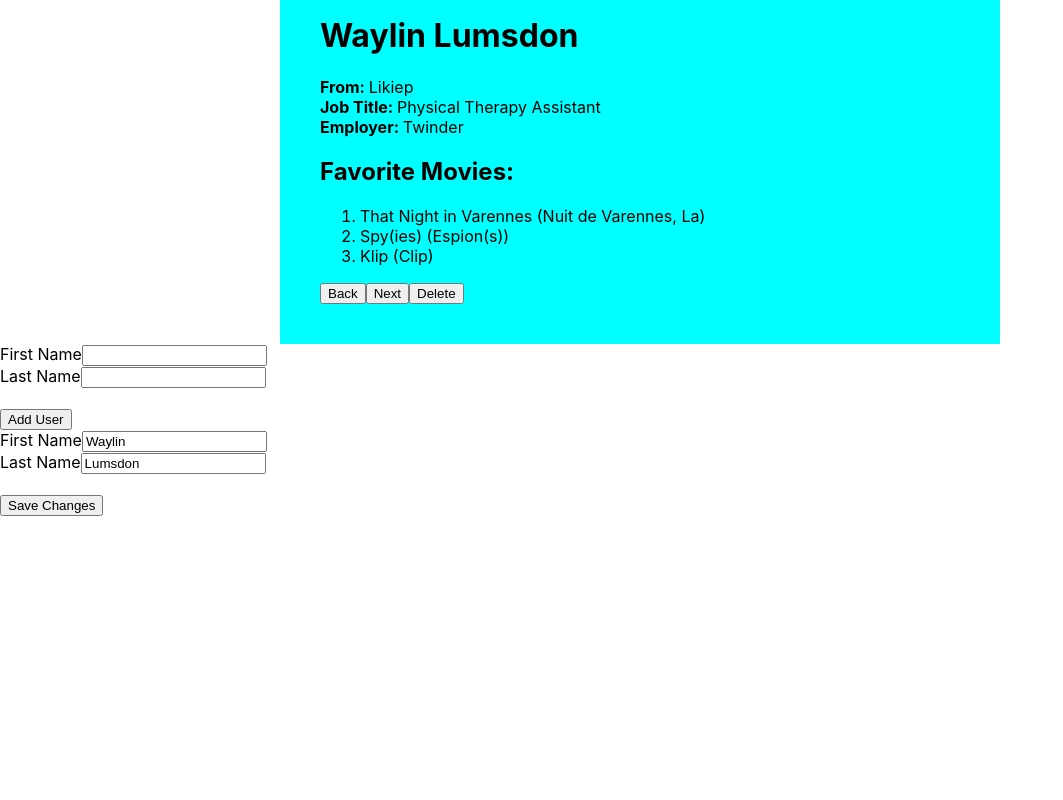
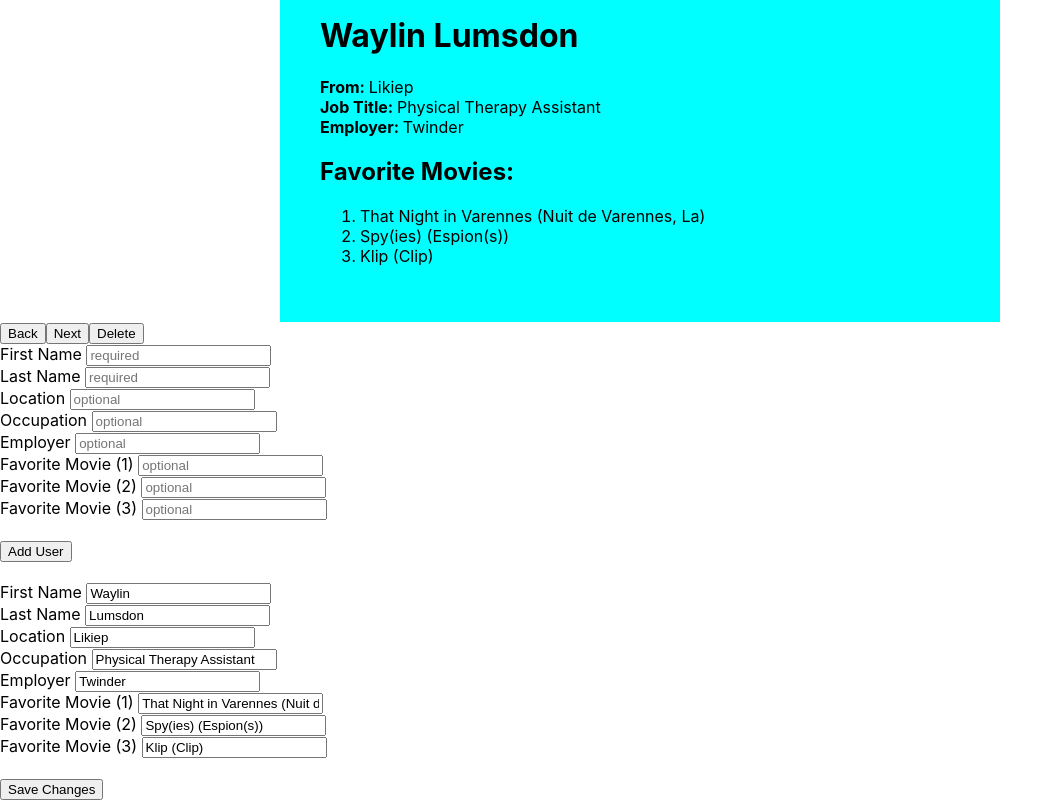
Before and after one commit to Brandao-lang/user-directory, a React (Create React App) app: page / in a window 1280 px wide. Shown: the part 244-1044 px from the top of the page, without its empty margins (0-1063 px from the left). Before the commit the page ends 800 px from the top, so only its background shows below. Built offline with nearby package versions, Linux system fonts and the light colour scheme.

Commit message:
added all input fields

```diff
--- a/src/App.js
+++ b/src/App.js
@@ -4,6 +4,7 @@ import { useState } from 'react';
 import data from './data';
 import NewUser from './Components/NewUser';
 import EditUser from './Components/EditUser';
+import Navigator from './Components/Navigation';
 
 function App() {
   const [currentUser, setCurrentUser] = useState(0)
@@ -45,16 +46,14 @@ function App() {
     setUserData(changedArr)
   }
 
-
-
-
-
   return (
     <div className="App-main">
-      <User currentUser={currentUser} btnNextHandler={btnNextHandler}
+      <User currentUser={currentUser} userData={userData} />
+      <Navigator  btnNextHandler={btnNextHandler}
       btnBackHandler={btnBacktHandler}
       userData={userData} deleteHandler={deleteHandler}/>
       <NewUser userData={userData} currentUser={currentUser} addHandler={addHandler}/>
+      <br/>
       <EditUser userData={userData} currentUser={currentUser} editHandler = {editHandler}/>
     </div>
   );
--- a/src/Components/EditUser.js
+++ b/src/Components/EditUser.js
@@ -6,22 +6,27 @@ export default function EditUser(props) {
         enableReinitialize: true,
         initialValues: {
             firstName: props.userData[props.currentUser].name.first,
-            lastName: props.userData[props.currentUser].name.last
+            lastName: props.userData[props.currentUser].name.last,
+            location: props.userData[props.currentUser].city,
+            occupation: props.userData[props.currentUser].title,
+            employer: props.userData[props.currentUser].employer,
+            movieOne: props.userData[props.currentUser].favoriteMovies[0],
+            movieTwo: props.userData[props.currentUser].favoriteMovies[1],
+            movieThree: props.userData[props.currentUser].favoriteMovies[2]
         },
         onSubmit: values => {
             const update = {id: props.currentUser,
                 name: {first: formik.values.firstName, last: formik.values.lastName},
-                city: "Likiep",
+                city: formik.values.location,
                 country: "Marshall Islands",
-                employer: "Twinder",
-                title: "Physical Therapy Assistant",
+                employer: formik.values.employer,
+                title: formik.values.occupation,
                 favoriteMovies: [
-                "That Night in Varennes (Nuit de Varennes, La)",
-                "Spy(ies) (Espion(s))",
-                "Klip (Clip)"
+                formik.values.movieOne,
+                formik.values.movieTwo,
+                formik.values.movieThree
         ]
       }
-
             props.editHandler(update)
         },
 
@@ -29,7 +34,7 @@ export default function EditUser(props) {
 
     return (
         <form onSubmit={formik.handleSubmit}>
-        <label htmlFor="firstName">First Name</label>
+        <label htmlFor="firstName">First Name </label>
         <input
             id="firstName"
             name="firstName"
@@ -38,7 +43,7 @@ export default function EditUser(props) {
             value={formik.values.firstName}
         />
     <br/>
-        <label htmlFor="lastName">Last Name</label>
+        <label htmlFor="lastName">Last Name </label>
             <input
              id="lastName"
              name="lastName"
@@ -47,7 +52,66 @@ export default function EditUser(props) {
              value={formik.values.lastName}
         />
     <br/>
-
+        <label htmlFor="location">Location </label>
+                <input
+                 id="location"
+                 name="location"
+                  type="text"
+                  placeholder="optional"
+                  onChange={formik.handleChange}
+                 value={formik.values.location}
+            />
+        <br/>
+        <label htmlFor="occupation">Occupation </label>
+                <input
+                 id="occupation"
+                 name="occupation"
+                  type="text"
+                  placeholder="optional"
+                  onChange={formik.handleChange}
+                 value={formik.values.occupation}
+            />
+        <br/>
+        <label htmlFor="employer">Employer </label>
+                <input
+                 id="employer"
+                 name="employer"
+                  type="text"
+                  placeholder="optional"
+                  onChange={formik.handleChange}
+                 value={formik.values.employer}
+            />
+        <br/>
+        <label htmlFor="movieOne">Favorite Movie (1) </label>
+                <input
+                 id="movieOne"
+                 name="movieOne"
+                  type="text"
+                  placeholder="optional"
+                  onChange={formik.handleChange}
+                 value={formik.values.movieOne}
+            />
+        <br/>
+        <label htmlFor="movieTwo">Favorite Movie (2) </label>
+                <input
+                 id="movieTwo"
+                 name="movieTwo"
+                  type="text"
+                  placeholder="optional"
+                  onChange={formik.handleChange}
+                 value={formik.values.movieTwo}
+            />
+        <br/>
+        <label htmlFor="movieThree">Favorite Movie (3) </label>
+                <input
+                 id="movieThree"
+                 name="movieThree"
+                  type="text"
+                  placeholder="optional"
+                  onChange={formik.handleChange}
+                 value={formik.values.movieThree}
+            />
+        <br/>
     <br/>
         <button type="submit">Save Changes</button>
   </form>
--- /dev/null
+++ b/src/Components/Navigation.js
@@ -0,0 +1,11 @@
+import React from 'react'
+
+export default function Navigator(props) {
+    return (
+        <div className="nav-buttons">
+             <button onClick={props.btnBackHandler}>Back</button>
+            <button onClick={props.btnNextHandler}>Next</button>
+            <button onClick={props.deleteHandler}>Delete</button>
+        </div>
+    )
+}
--- a/src/Components/NewUser.js
+++ b/src/Components/NewUser.js
@@ -5,22 +5,28 @@ export default function NewUser (props) {
     const formik = useFormik({
         initialValues: {
             firstName: '',
-            lastName: ''
+            lastName: '',
+            location: '',
+            occupation: '',
+            employer: '',
+            movieOne: '',
+            movieTwo: '',
+            movieThree: ''
         },
         onSubmit: (values, {resetForm}) => {
-            const test = {id: props.userData.length+1,
+            const user = {id: props.userData.length+1,
             name: {first: formik.values.firstName, last: formik.values.lastName},
-            city: "Likiep",
+            city: formik.values.location,
             country: "Marshall Islands",
-            employer: "Twinder",
-            title: "Physical Therapy Assistant",
+            employer: formik.values.employer,
+            title: formik.values.occupation,
             favoriteMovies: [
-            "That Night in Varennes (Nuit de Varennes, La)",
-            "Spy(ies) (Espion(s))",
-            "Klip (Clip)"
+            formik.values.movieOne,
+            formik.values.movieTwo,
+            formik.values.movieThree
     ]
   }
-            props.addHandler(test)
+            props.addHandler(user)
             console.log(props.userData)
             resetForm({ vlaues: ''})
 
@@ -46,25 +52,86 @@ export default function NewUser (props) {
 
     return (
         <form onSubmit={formik.handleSubmit}>
-            <label htmlFor="firstName">First Name</label>
+            <label htmlFor="firstName">First Name </label>
             <input
                 id="firstName"
                 name="firstName"
                 type="text"
+                placeholder="required"
                 onChange={formik.handleChange}
                 value={formik.values.firstName}
             />
         <br/>
-            <label htmlFor="lastName">Last Name</label>
+            <label htmlFor="lastName">Last Name </label>
                 <input
                  id="lastName"
                  name="lastName"
                   type="text"
+                  placeholder="required"
                   onChange={formik.handleChange}
                  value={formik.values.lastName}
             />
         <br/>
-
+        <label htmlFor="location">Location </label>
+                <input
+                 id="location"
+                 name="location"
+                  type="text"
+                  placeholder="optional"
+                  onChange={formik.handleChange}
+                 value={formik.values.location}
+            />
+        <br/>
+        <label htmlFor="occupation">Occupation </label>
+                <input
+                 id="occupation"
+                 name="occupation"
+                  type="text"
+                  placeholder="optional"
+                  onChange={formik.handleChange}
+                 value={formik.values.occupation}
+            />
+        <br/>
+        <label htmlFor="employer">Employer </label>
+                <input
+                 id="employer"
+                 name="employer"
+                  type="text"
+                  placeholder="optional"
+                  onChange={formik.handleChange}
+                 value={formik.values.employer}
+            />
+        <br/>
+        <label htmlFor="movieOne">Favorite Movie (1) </label>
+                <input
+                 id="movieOne"
+                 name="movieOne"
+                  type="text"
+                  placeholder="optional"
+                  onChange={formik.handleChange}
+                 value={formik.values.movieOne}
+            />
+        <br/>
+        <label htmlFor="movieTwo">Favorite Movie (2) </label>
+                <input
+                 id="movieTwo"
+                 name="movieTwo"
+                  type="text"
+                  placeholder="optional"
+                  onChange={formik.handleChange}
+                 value={formik.values.movieTwo}
+            />
+        <br/>
+        <label htmlFor="movieThree">Favorite Movie (3) </label>
+                <input
+                 id="movieThree"
+                 name="movieThree"
+                  type="text"
+                  placeholder="optional"
+                  onChange={formik.handleChange}
+                 value={formik.values.movieThree}
+            />
+        <br/>
         <br/>
             <button type="submit">Add User</button>
       </form>
--- a/src/Components/User.js
+++ b/src/Components/User.js
@@ -29,10 +29,6 @@ export default function User (props) {
                     </li>
                 </ol>
             </div>
-            <button onClick={props.btnBackHandler}>Back</button>
-            <button onClick={props.btnNextHandler}>Next</button>
-            <button onClick={props.deleteHandler}>Delete</button>
-
         </div>
     )
 }
```
Also changed, not shown: src/Components/Delete.js (deleted, +0 -13 lines).
